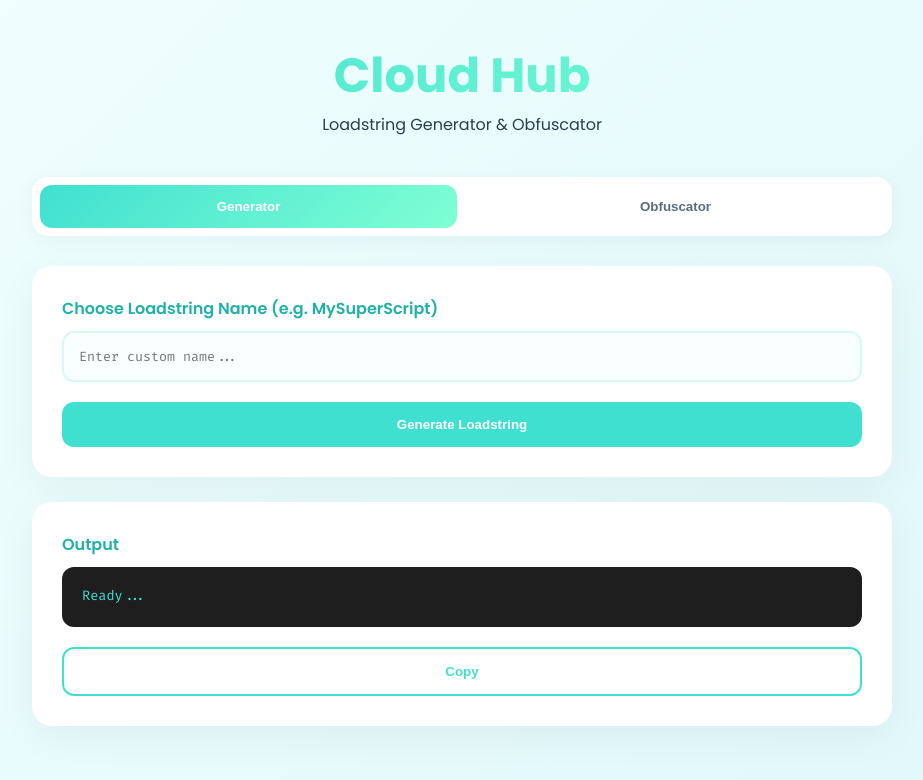
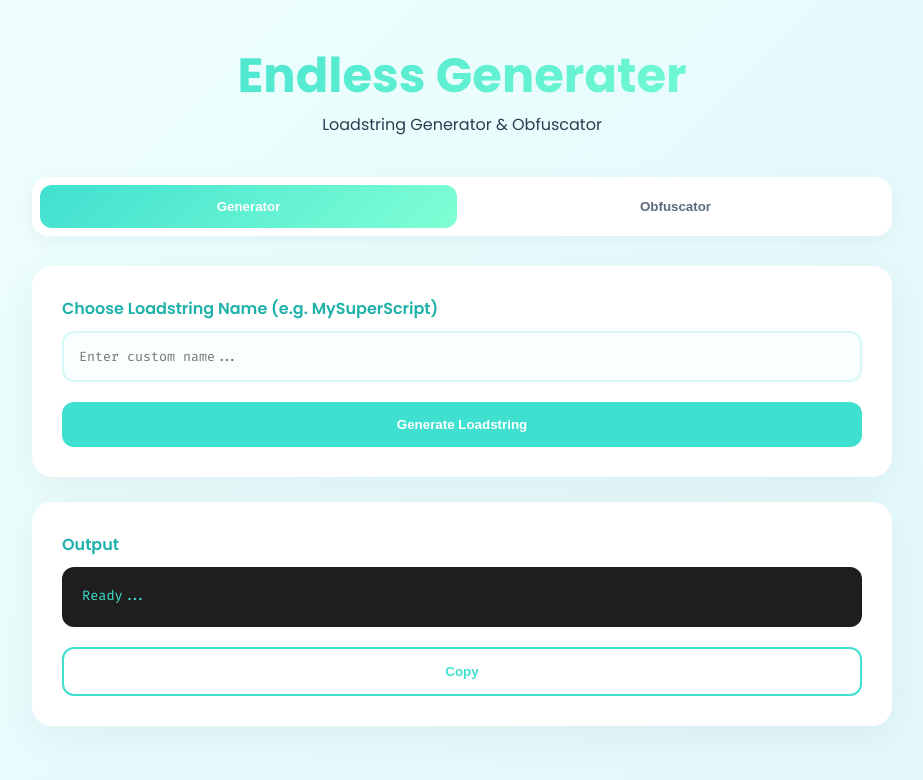
Before and after one commit to hiddenhub444-hub/hiddenhub, a website: page public/index.html in a window 1280 px wide. Shown: the whole page, without its empty margins (178-1101 px from the left). Drawn offline with Linux system fonts and the light colour scheme.

Commit message:
Update index.html

```diff
--- a/public/index.html
+++ b/public/index.html
@@ -54,7 +54,7 @@
 <body>
     <div class="container">
         <header>
-            <h1>Cloud Hub</h1>
+            <h1>Endless Generater</h1>
             <p>Loadstring Generator & Obfuscator</p>
         </header>
 
```
